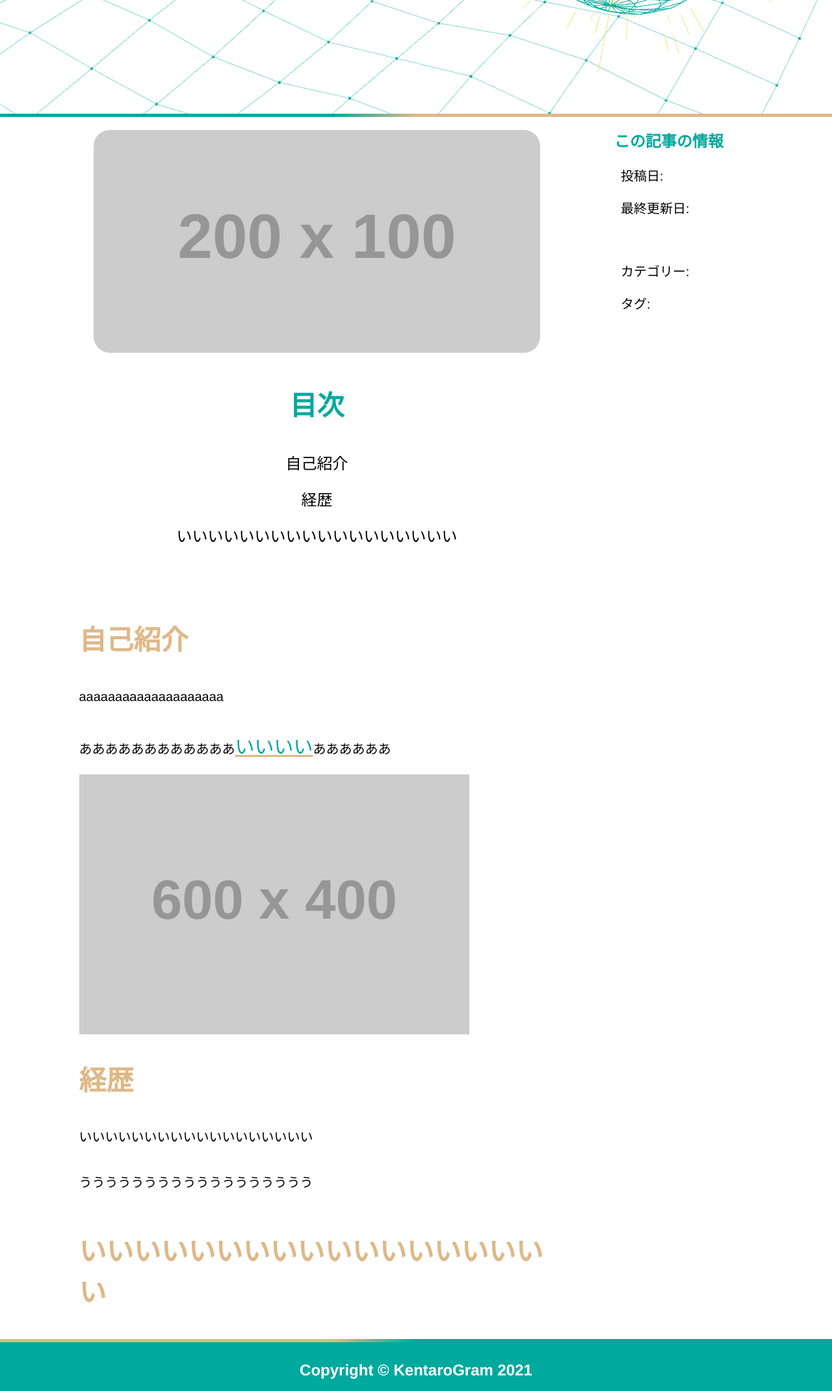
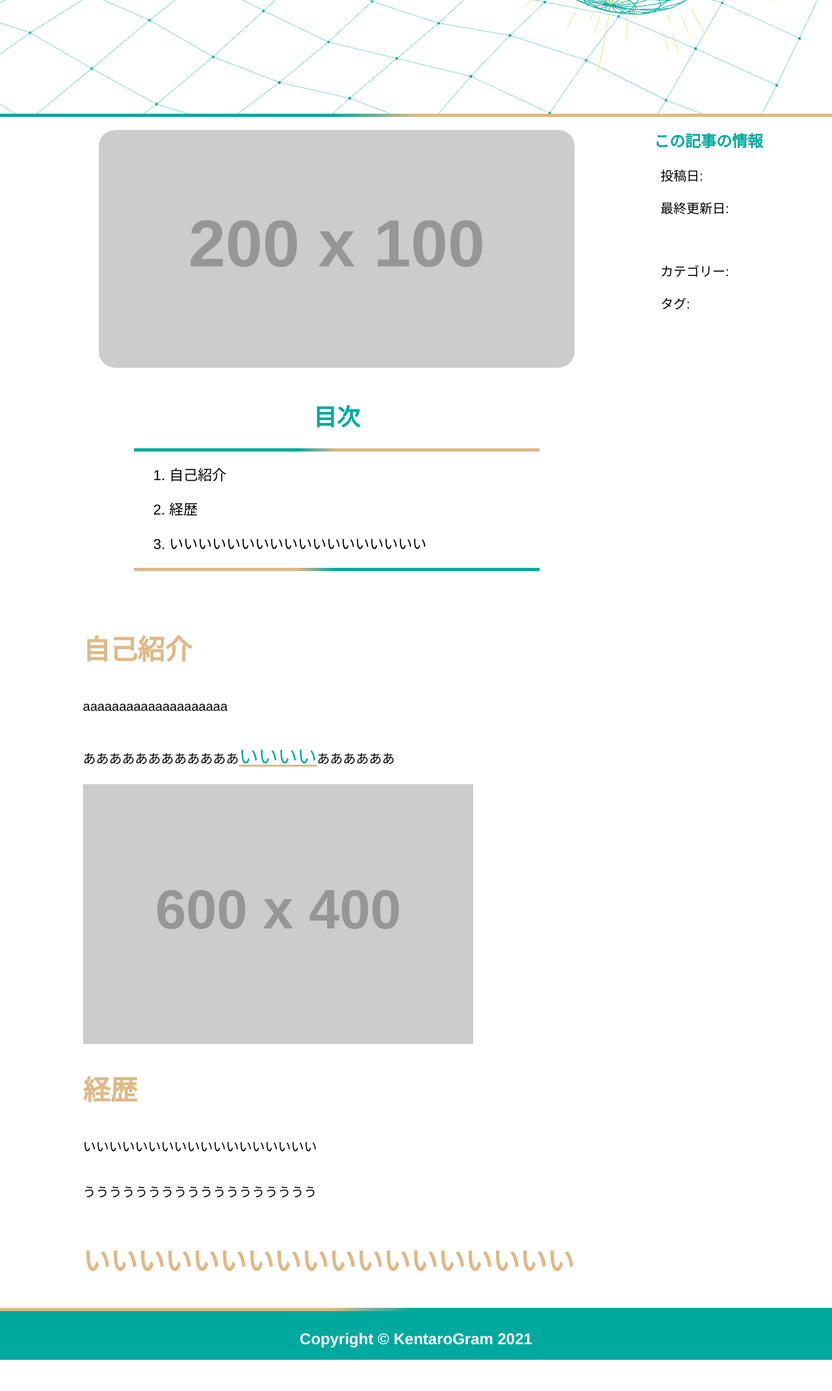
Before and after one commit to Xx-Kentaro-xX/Blog_Renewal_Theme, a PHP site: page /single.html in a window 1280 px wide; the page is wider, and only the part inside the window is pictured. Shown: the part 425-2566 px from the top of that part at 65% size. After the commit the page ends 2518 px from the top of that part, so only its background shows below. Run offline with PHP 8.4, Linux system fonts and the light colour scheme; grey boxes labelled with a size stand in for pictures from a placeholder-image service; some libraries are stand-ins or nearby versions; some web fonts are replaced.

Commit message:
update auto index css style

```diff
--- a/assets/css/single.css
+++ b/assets/css/single.css
@@ -21,25 +21,30 @@ h2 {
 
 /* 目次用スタイル(目次はjsで自動追加) 開始*/
 .single-article-content-description ul {
-  width: 100%;
+  width: 80%;
   display: block;
   text-align: center;
   margin: 50px auto;
   padding: 0;
   list-style: none;
-  font-size: 24px;
+  font-size: 22px;
+  text-align: center;
 }
 .single-article-content-description ul::before {
   content: "目次";
   color: #00a99d;
-  font-size: 42px;
+  font-size: 36px;
   font-weight: bold;
   display: block;
-  padding-bottom: 40px;
+  padding-bottom: 20px;
 }
 .single-article-content-description li {
-  position: relative;
+  margin: 0px 30px;
   padding-bottom: 20px;
+  text-align: left;
+}
+.single-article-content-description li:nth-child(2) {
+  padding-top: 20px;
 }
 .single-article-content-description li a {
   color: #000;
@@ -64,7 +69,8 @@ h2 {
 .single-article-container {
   height: auto;
   display: grid;
-  grid-template-columns: 75% 35%;
+  grid-template-columns: 80% 20%;
+  min-width: 1000px;
 }
 
 .single-article-content {
--- a/assets/js/single.js
+++ b/assets/js/single.js
@@ -66,7 +66,7 @@ function autoIndexCreation() {
       // <li>の中に入れ込む<a>タグを生成
       let indexItemAnchor = document.createElement("a");
       // <a>タグのテキストにhtml上にあるh2のテキストと同じものを指定する
-      indexItemAnchor.innerText = indexItems[i].innerText;
+      indexItemAnchor.innerText = i + 1 + ". " + indexItems[i].innerText;
       // <a>タグのhref(遷移先)としてh2のidを指定する
       indexItemAnchor.setAttribute("href", "#" + indexItems[i].id);
       // <li>の中に<a>を子要素として追加
@@ -74,6 +74,14 @@ function autoIndexCreation() {
       // <ul>の中に<li>を子要素として追加
       indexUl.appendChild(indexItem);
     }
+
+    // 目次を挟む横線として<hr>を生成
+    let startHr = document.createElement("hr");
+    // <ul>の直後にまず最初の<hr>を入れる
+    indexUl.prepend(startHr);
+    let endHr = document.createElement("hr");
+    endHr.className = "hr-reverse";
+    indexUl.appendChild(endHr);
 
     // 親要素の先頭要素として<ul>を追加
     PARENT.prepend(indexUl);
```
